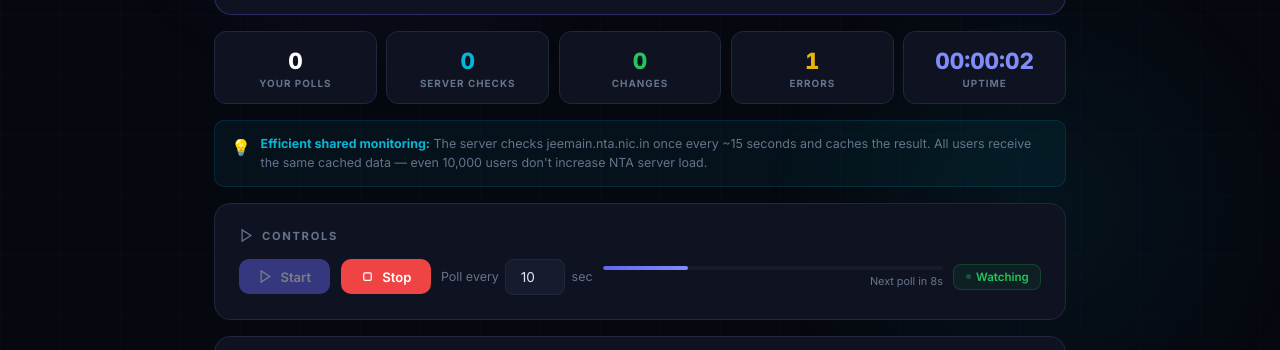
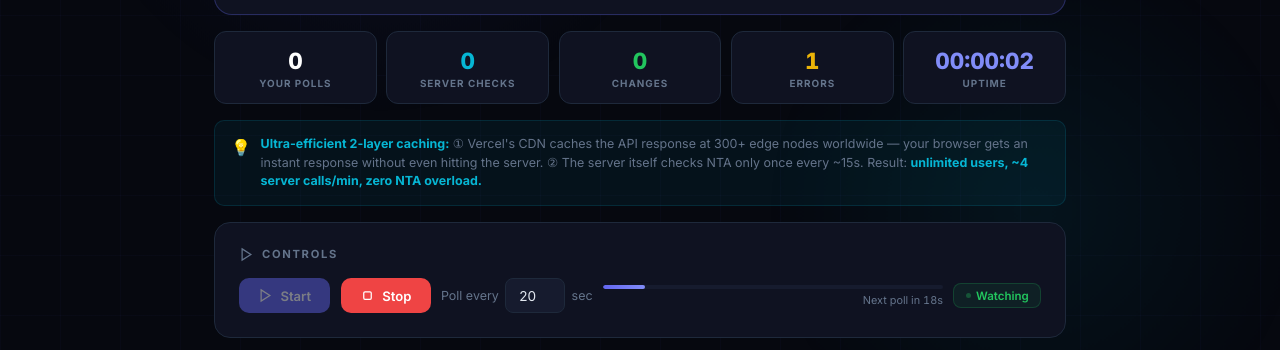
Before and after one commit to neptotech/jee-2026-monitor, a website: page public/index.html in a window 1280 px wide. Both pictures are taken after a click on the button "Start". Shown: the part 405-755 px from the top of the page. Drawn offline with Linux system fonts and the light colour scheme; no server answers.

Commit message:
Add Vercel edge CDN caching - unlimited users on free tier

```diff
--- a/public/index.html
+++ b/public/index.html
@@ -215,8 +215,8 @@
     <!-- Info Banner -->
     <div class="info-banner">
       <span class="icon">💡</span>
-      <p><strong>Efficient shared monitoring:</strong> The server checks jeemain.nta.nic.in once every ~15 seconds and caches the result.
-        All users receive the same cached data — even 10,000 users don't increase NTA server load.</p>
+      <p><strong>Ultra-efficient 2-layer caching:</strong> ① Vercel's CDN caches the API response at 300+ edge nodes worldwide — your browser gets an instant response without even hitting the server.
+        ② The server itself checks NTA only once every ~15s. Result: <strong>unlimited users, ~4 server calls/min, zero NTA overload.</strong></p>
     </div>
 
     <!-- Controls Card -->
@@ -236,7 +236,7 @@
         </button>
         <div class="interval-group">
           <span class="interval-label">Poll every</span>
-          <input class="interval-input" id="intervalInput" type="number" value="10" min="5" max="120" />
+          <input class="interval-input" id="intervalInput" type="number" value="20" min="10" max="120" />
           <span class="interval-label">sec</span>
         </div>
         <div class="progress-wrap" id="progressWrap" style="visibility:hidden;">
@@ -402,7 +402,7 @@
 
     function startMonitoring() {
       if (monitoring) return;
-      const interval = Math.max(5, parseInt(document.getElementById("intervalInput").value) || 10);
+      const interval = Math.max(10, parseInt(document.getElementById("intervalInput").value) || 20);
       monitoring = true;
       previousHash = null;
       changeAlerted = false;
--- a/server.js
+++ b/server.js
@@ -65,7 +65,10 @@ async function fetchFromNTA() {
 app.use(express.static(path.join(__dirname, "public")));
 
 // API endpoint – returns shared cached data
+// On Vercel: CDN edge caches this for 15s (zero function invocations for cached requests)
 app.get("/api/check", async (req, res) => {
+  res.setHeader("Cache-Control", "public, s-maxage=15, stale-while-revalidate=10");
+
   const now = Date.now();
   const lastTime = cache.lastChecked ? new Date(cache.lastChecked).getTime() : 0;
   if (now - lastTime >= CACHE_TTL) {
```
Also changed, not shown: api/check.js (+7 -1 lines).
